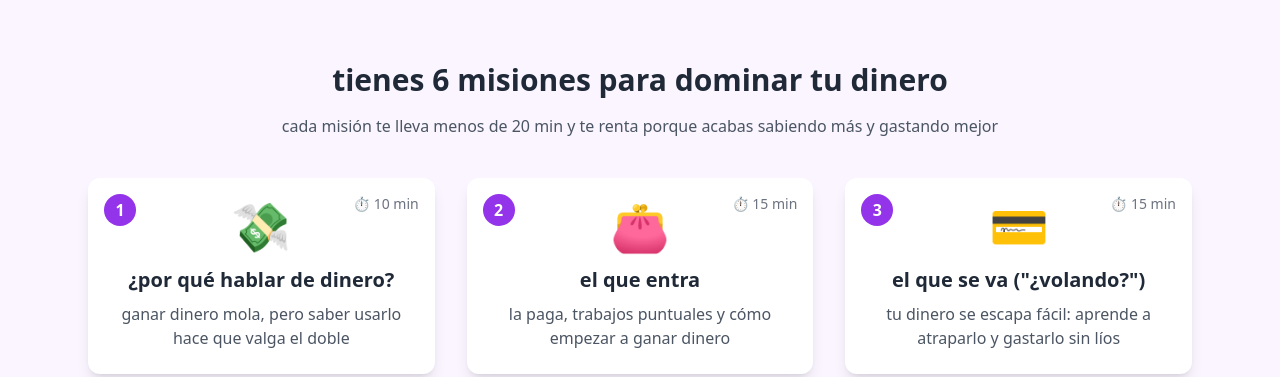
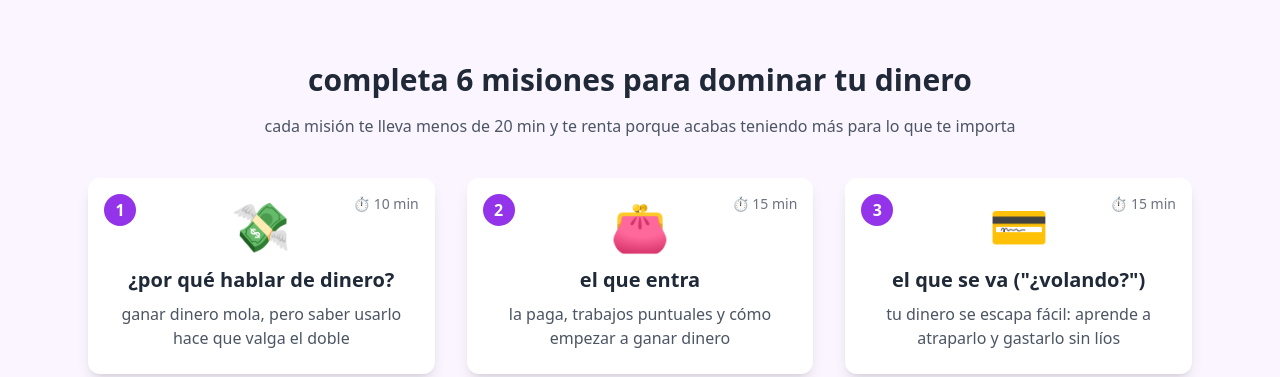
Before and after one commit to alexreina/finanzas-adolescentes, a plain HTML site: page index.html in a window 1280 px wide. Shown: the part 450-827 px from the top of the page. Drawn offline with nearby package versions, Linux system fonts and the light colour scheme.

Commit message:
Update missions copy to emphasize benefits

```diff
--- a/index.html
+++ b/index.html
@@ -67,8 +67,8 @@
 
   <!-- MÓDULOS EN GRID -->
   <section id="modulos" class="py-16 max-w-6xl mx-auto px-6">
-    <h2 class="text-3xl font-bold mb-4 text-center">tienes 6 misiones para dominar tu dinero</h2>
-    <p class="text-center text-gray-600 mb-10">cada misión te lleva menos de 20 min y te renta porque acabas sabiendo más y gastando mejor</p>
+    <h2 class="text-3xl font-bold mb-4 text-center">completa 6 misiones para dominar tu dinero</h2>
+    <p class="text-center text-gray-600 mb-10">cada misión te lleva menos de 20 min y te renta porque acabas teniendo más para lo que te importa</p>
 
     <div class="grid md:grid-cols-2 lg:grid-cols-3 gap-8">
 
```
